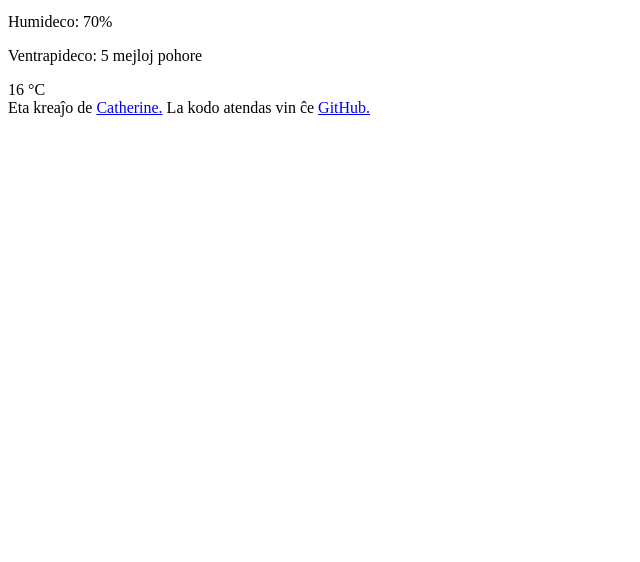
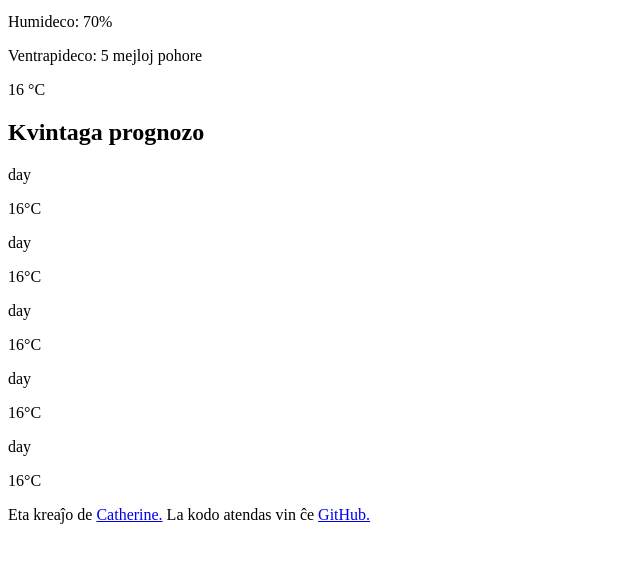
Before and after one commit to csarq/vetero, a plain HTML site: page index.html in a window 1280 px wide. Shown: the part 192-754 px from the top of the page, without its empty margins (0-640 px from the left). Drawn offline with Linux system fonts and the light colour scheme.

Commit message:
add htmnl for 5-day forecast

```diff
--- a/index.html
+++ b/index.html
@@ -9,6 +9,7 @@
 </head>
 
 <body>
+  <div class="container">
     <header>
       <div class="title">VETERO APP</div>
       <div class="language">
@@ -37,8 +38,31 @@
         </div>
       </div>
 
-
+      <h2>Kvintaga prognozo</h2>
+      <div class="next-5-days">
+        <div class="day">
+          <p>day</p>
+          <p>16°C</p>
+        </div>
+        <div class="day">
+          <p>day</p>
+          <p>16°C</p>
+        </div>
+        <div class="day">
+          <p>day</p>
+          <p>16°C</p>
+        </div>
+        <div class="day">
+          <p>day</p>
+          <p>16°C</p>
+        </div>
+        <div class="day">
+          <p>day</p>
+          <p>16°C</p>
+        </div>
+      </div>
     </main>
+  </div>
   <footer>Eta kreaĵo de
     <a href="https://github.com/csarq/" target="_blank"> Catherine.</a>
     La kodo atendas vin ĉe
```
Lines whose indentation alone changed are shown as unchanged.
